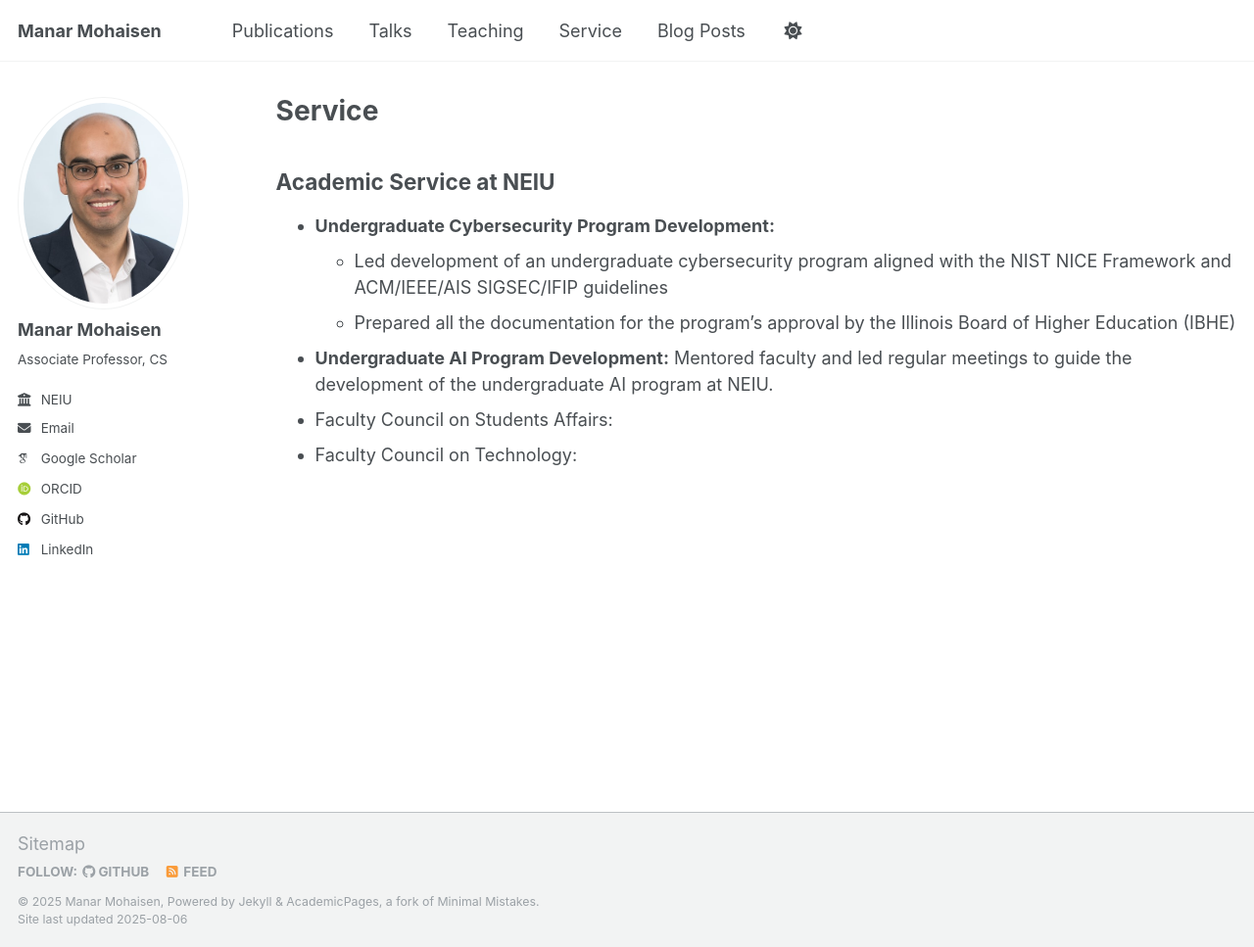
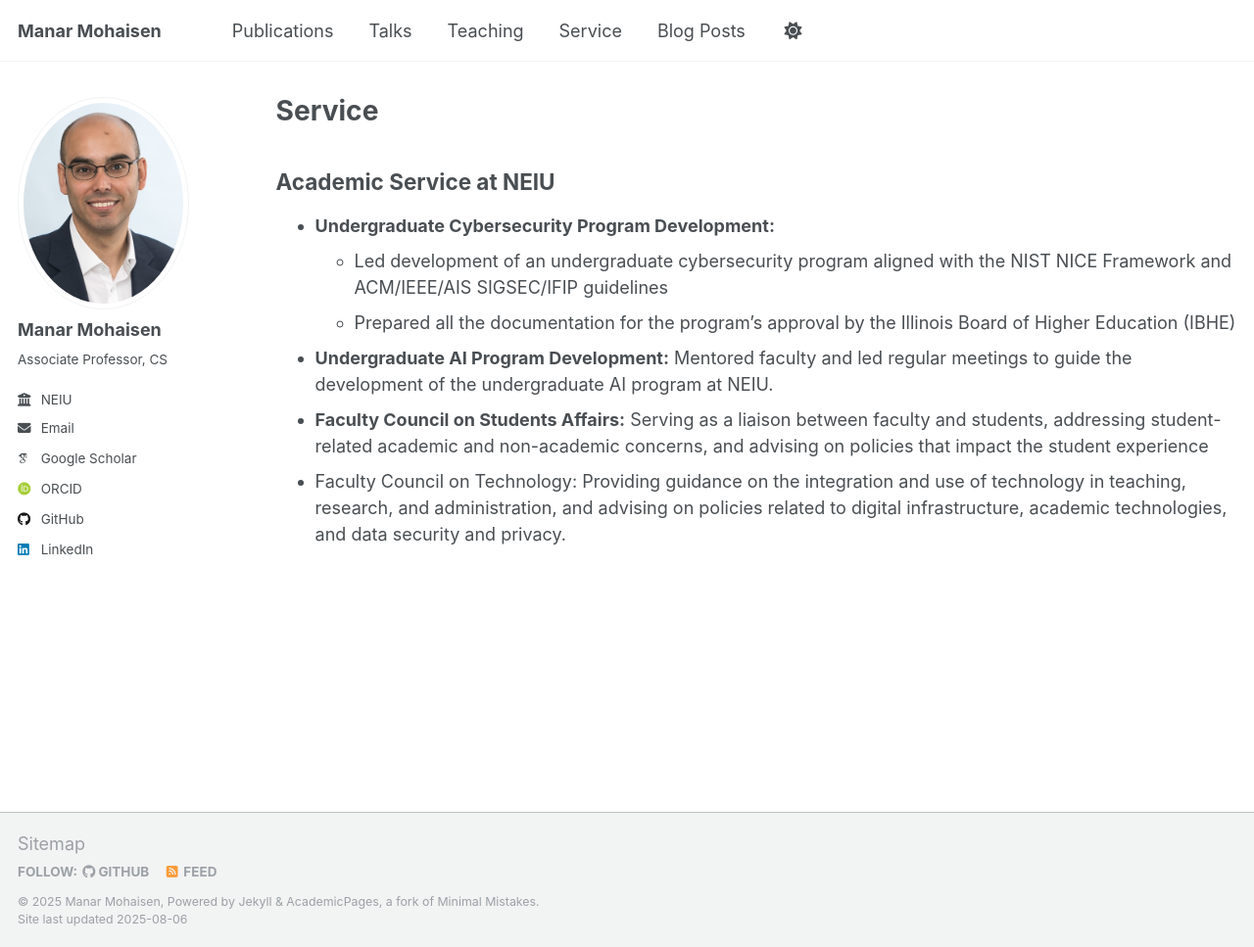
Before and after one commit to manarmohaisen/manarmohaisen.github.io, a Jekyll site: the page built from _pages/service.md, in a window 1280 px wide and 967 px high. Shown: the whole window at 98% size. Built offline with Jekyll 4.4.1, drawn with Linux system fonts in a browser that asks for light colours; some web fonts are replaced; a script that is not in the unit is left out.

Commit message:
Update service.md

```diff
--- a/_pages/service.md
+++ b/_pages/service.md
@@ -11,5 +11,5 @@ author_profile: true
   * Led development of an undergraduate cybersecurity program aligned with the NIST NICE Framework and ACM/IEEE/AIS SIGSEC/IFIP guidelines
   * Prepared all the documentation for the program's approval by the Illinois Board of Higher Education (IBHE)
 - **Undergraduate AI Program Development:** Mentored faculty and led regular meetings to guide the development of the undergraduate AI program at NEIU.
-- Faculty Council on Students Affairs:
-- Faculty Council on Technology:
+- **Faculty Council on Students Affairs:** Serving as a liaison between faculty and students, addressing student-related academic and non-academic concerns, and advising on policies that impact the student experience
+- Faculty Council on Technology: Providing guidance on the integration and use of technology in teaching, research, and administration, and advising on policies related to digital infrastructure, academic technologies, and data security and privacy.
```
